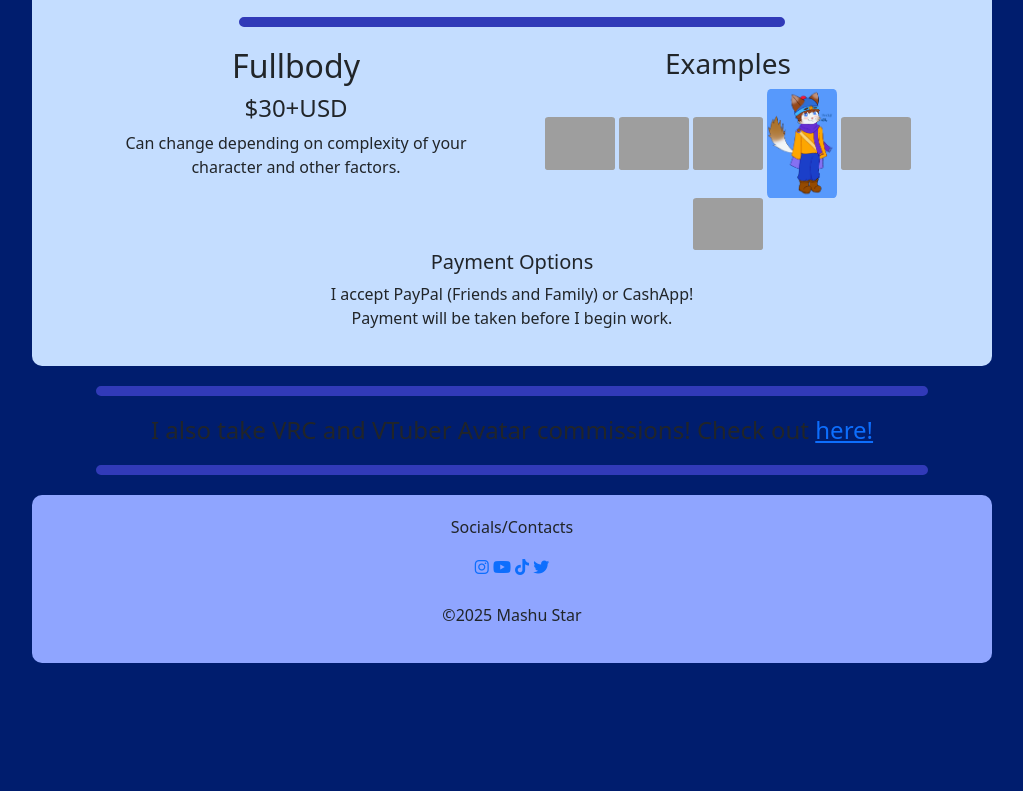
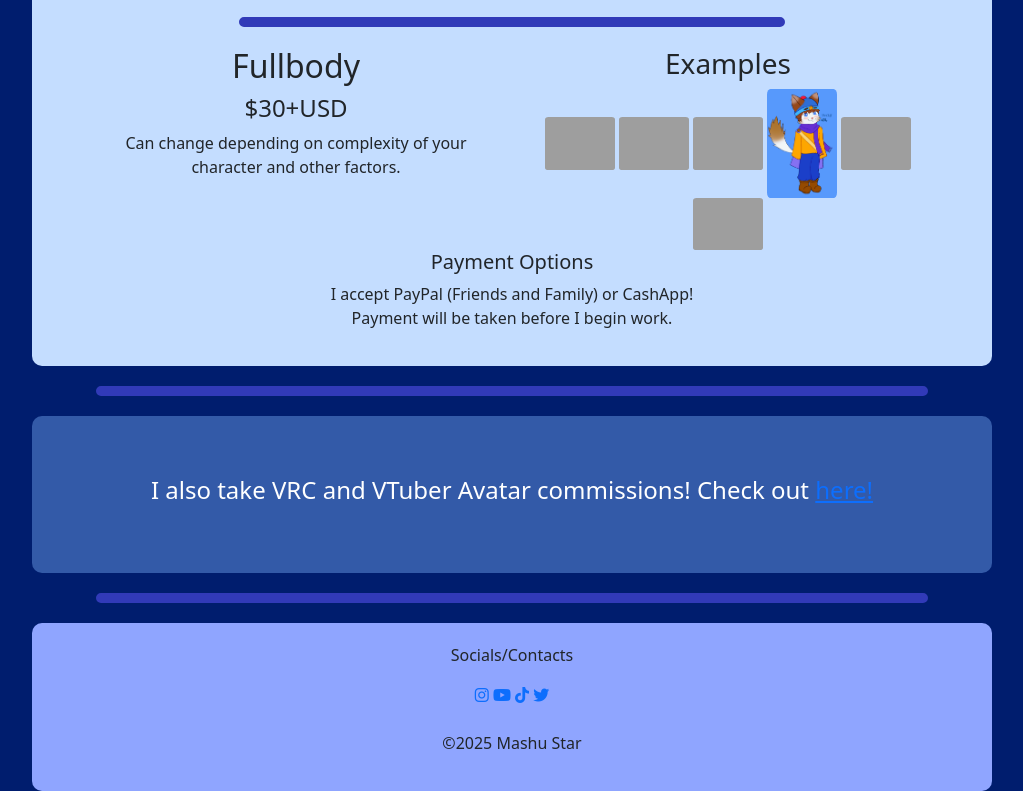
Before and after one commit to MashuStar/mashustar.github.io, a plain HTML site: page index.html in a window 1280 px wide. Shown: the part 972-1763 px from the top of the page, without its empty margins (128-1151 px from the left). Before the commit the page ends 1635 px from the top, so only its background shows below. Drawn offline with nearby package versions, Linux system fonts and the light colour scheme; grey boxes are pictures that could not be loaded.

Commit message:
updated styles.css

```diff
--- a/css/styles.css
+++ b/css/styles.css
@@ -36,7 +36,7 @@ hr {
 .brand-img {
     max-width: 50px;
     max-height: inherit;
-    border-radius: 5%;
+    border-radius: 10%;
 }
 
 .intro {
@@ -73,6 +73,12 @@ hr {
     padding: 20px 60px;
 }
 
+.skills {
+    background-color: #335aa8;
+    color: white;
+    padding: 60px;
+}
+
 .somespace {
     width: 20%;
 }
```
